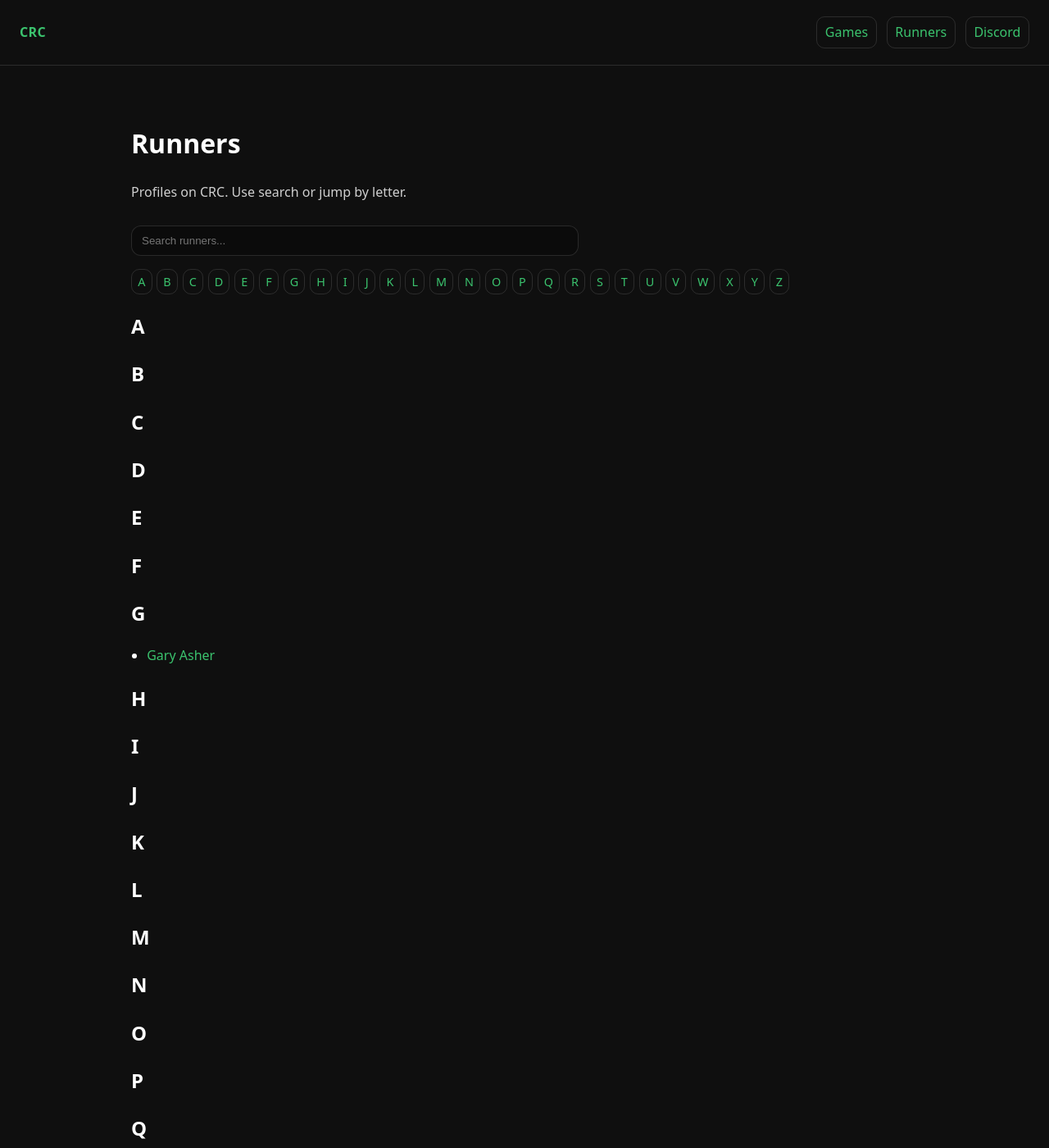
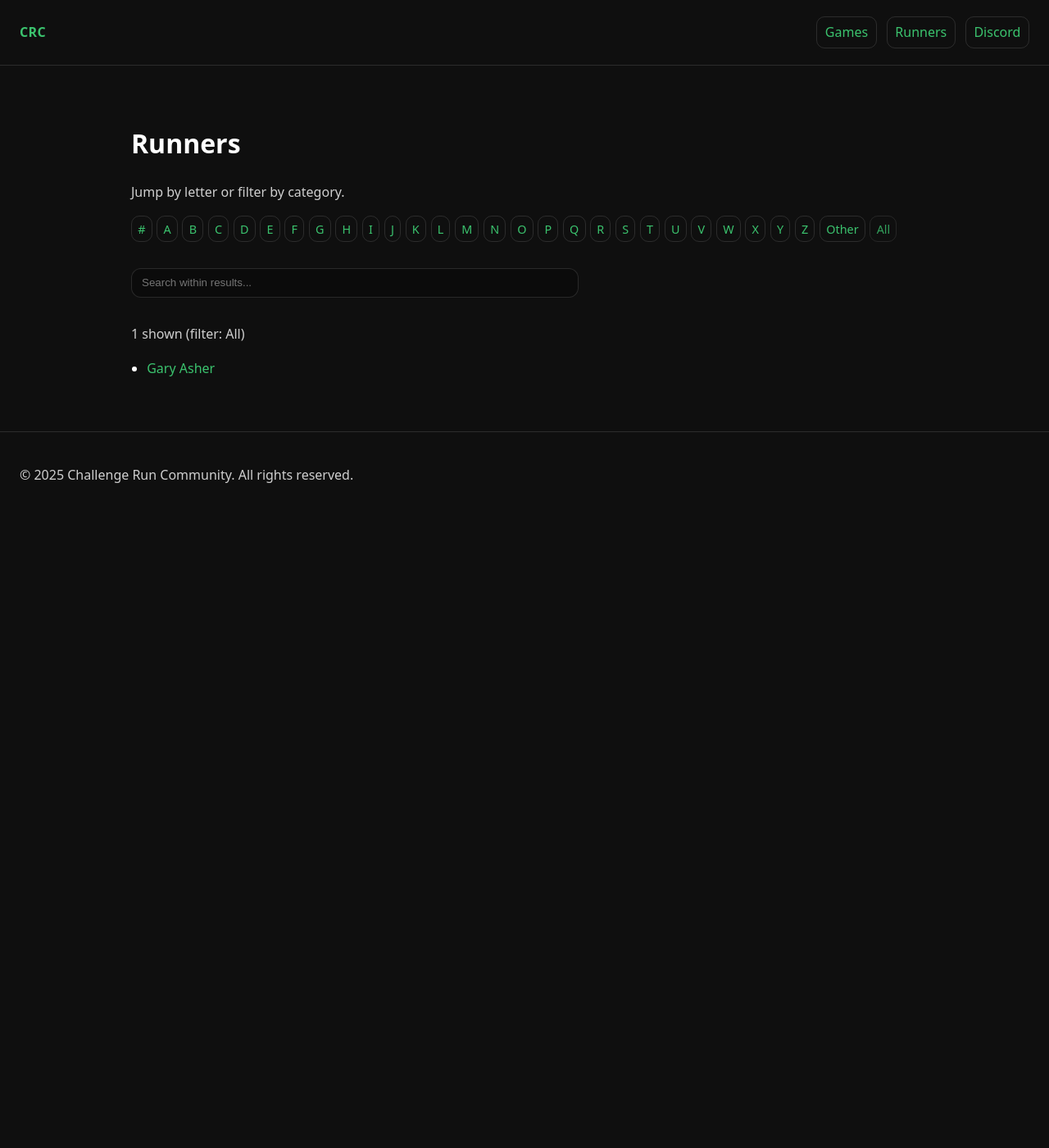
Before and after one commit to GaryAsher/challenge-run-site, a Jekyll site: the page built from runners/index.html, in a window 1280 px wide and 1400 px high. Shown: the whole window at 82% size. Built offline with Jekyll 4.4.1, drawn with Linux system fonts in a browser that asks for light colours.

Commit message:
Update index.html

```diff
--- a/runners/index.html
+++ b/runners/index.html
@@ -4,41 +4,86 @@
 ---
 
 <h1>Runners</h1>
-<p class="muted">Profiles on CRC. Use search or jump by letter.</p>
+<p class="muted">Jump by letter or filter by category.</p>
 
-<input id="q" class="filter" placeholder="Search runners..." autocomplete="off">
-
-<div class="az" aria-label="Jump by letter">
+<div class="az" id="az">
+  <a href="#0-9" data-filter="0-9">#</a>
   {% assign letters = "ABCDEFGHIJKLMNOPQRSTUVWXYZ" | split: "" %}
   {% for L in letters %}
-    <a href="#{{ L }}">{{ L }}</a>
+    <a href="#{{ L }}" data-filter="{{ L }}">{{ L }}</a>
   {% endfor %}
+  <a href="#other" data-filter="other">Other</a>
+  <a href="#all" data-filter="all" class="muted">All</a>
 </div>
 
-{% assign sorted = site.runners | sort: "name" %}
-{% assign letters = "ABCDEFGHIJKLMNOPQRSTUVWXYZ" | split: "" %}
+<input id="q" class="filter" placeholder="Search within results..." autocomplete="off">
 
-<div id="runner-list">
-  {% for L in letters %}
-    <h2 id="{{ L }}">{{ L }}</h2>
-    <ul class="list">
-      {% for r in sorted %}
-        {% assign first = r.name | slice: 0, 1 | upcase %}
-        {% if first == L %}
-          <li class="runner-item"><a href="{{ r.url }}">{{ r.name }}</a></li>
-        {% endif %}
-      {% endfor %}
-    </ul>
+<p class="muted" id="status"></p>
+
+<ul class="list" id="runner-list">
+  {% assign sorted = site.runners | sort: "name" %}
+  {% for r in sorted %}
+    {% assign first = r.name | slice: 0, 1 %}
+    <li class="runner-item" data-name="{{ r.name | downcase }}" data-first="{{ first }}">
+      <a href="{{ r.url }}">{{ r.name }}</a>
+    </li>
   {% endfor %}
-</div>
+</ul>
 
 <script>
+  const list = document.getElementById("runner-list");
+  const items = Array.from(document.querySelectorAll(".runner-item"));
   const input = document.getElementById("q");
-  const items = Array.from(document.querySelectorAll(".runner-item"));
-  input.addEventListener("input", () => {
+  const status = document.getElementById("status");
+
+  function classifyFirstChar(ch) {
+    if (!ch) return "other";
+
+    // Normalize and uppercase for Latin letters
+    const upper = ch.toUpperCase();
+
+    // A-Z
+    if (upper >= "A" && upper <= "Z") return upper;
+
+    // 0-9
+    if (ch >= "0" && ch <= "9") return "0-9";
+
+    // Everything else: Korean, Japanese, accented, symbols, etc.
+    return "other";
+  }
+
+  function applyFilter() {
+    const hash = (location.hash || "#all").slice(1);
+    const bucket = hash || "all";
     const q = input.value.trim().toLowerCase();
+
+    let shown = 0;
+
     for (const li of items) {
-      li.style.display = li.textContent.toLowerCase().includes(q) ? "" : "none";
+      const name = li.dataset.name || "";
+      const first = (li.dataset.first || "").trim();
+      const group = classifyFirstChar(first);
+
+      const matchesBucket = (bucket === "all") || (bucket === group);
+      const matchesSearch = !q || name.includes(q);
+
+      const show = matchesBucket && matchesSearch;
+      li.style.display = show ? "" : "none";
+      if (show) shown++;
     }
-  });
+
+    const bucketLabel =
+      bucket === "all" ? "All" :
+      bucket === "0-9" ? "0–9" :
+      bucket === "other" ? "Other" :
+      bucket;
+
+    status.textContent = `${shown} shown (filter: ${bucketLabel})`;
+  }
+
+  window.addEventListener("hashchange", applyFilter);
+  input.addEventListener("input", applyFilter);
+
+  // Initial
+  applyFilter();
 </script>
```
